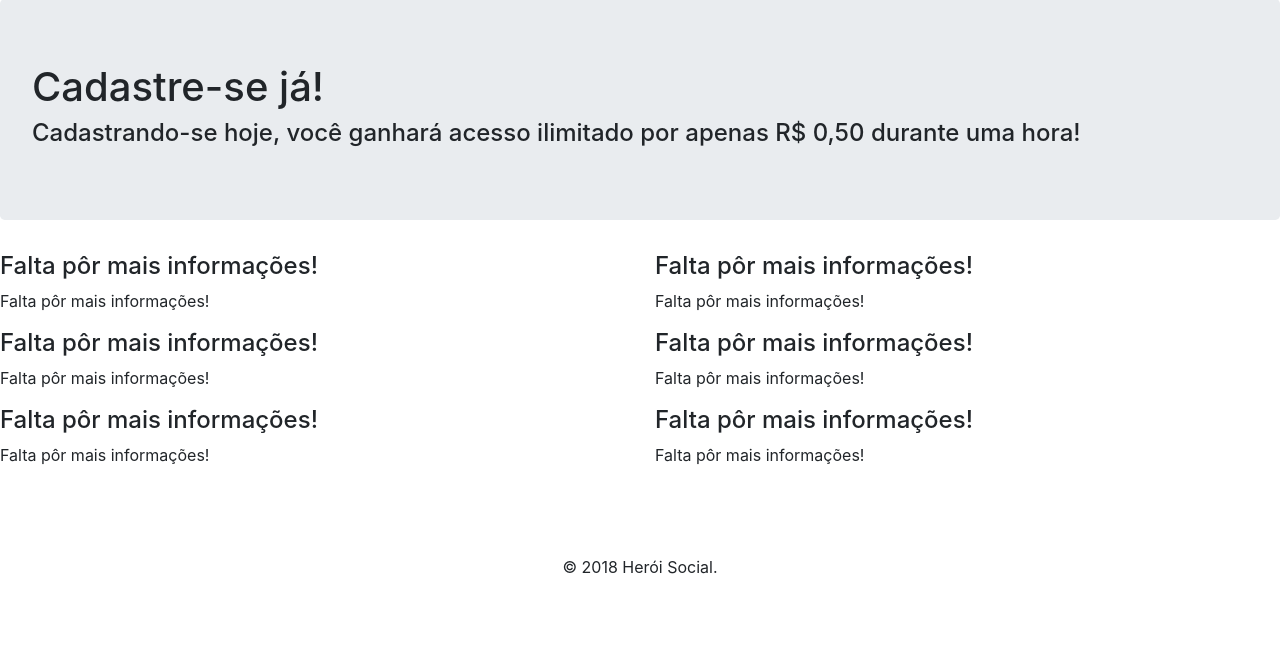
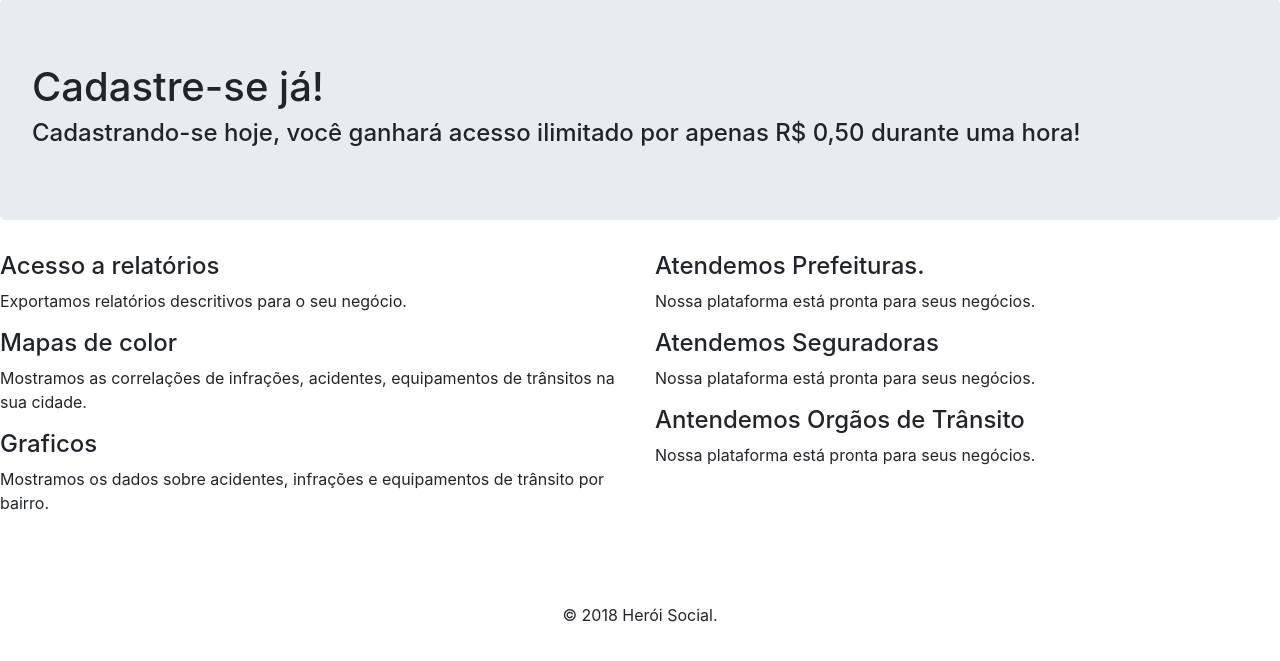
Before and after one commit to Adailson-Jose/heroi-social, a Python web app: template app/templates/tela_principal.html in a window 1280 px wide. Shown: the part 103-764 px from the top of the page. Run offline with Jinja, Linux system fonts and the light colour scheme; the template is opened without the code that fills it, so the values that code supplies are empty; some libraries are stand-ins or nearby versions.

Commit message:
Inserindo informações no textos da home.

```diff
--- a/app/templates/tela_principal.html
+++ b/app/templates/tela_principal.html
@@ -30,25 +30,25 @@
 
 <div class="row marketing">
     <div class="col-lg-6">
-        <h4>Falta pôr mais informações!</h4>
-        <p>Falta pôr mais informações!</p>
+        <h4>Acesso a relatórios</h4>
+        <p>Exportamos relatórios descritivos para o seu negócio.</p>
 
-        <h4>Falta pôr mais informações!</h4>
-        <p>Falta pôr mais informações!</p>
+        <h4>Mapas de color</h4>
+        <p>Mostramos as correlações de infrações, acidentes, equipamentos de trânsitos na sua cidade.</p>
 
-        <h4>Falta pôr mais informações!</h4>
-        <p>Falta pôr mais informações!</p>
+        <h4>Graficos</h4>
+        <p>Mostramos os dados sobre acidentes, infrações e equipamentos de trânsito por bairro.</p>
     </div>
 
     <div class="col-lg-6">
-        <h4>Falta pôr mais informações!</h4>
-        <p>Falta pôr mais informações!</p>
+        <h4>Atendemos Prefeituras.</h4>
+        <p>Nossa plataforma está pronta para seus negócios.</p>
 
-        <h4>Falta pôr mais informações!</h4>
-        <p>Falta pôr mais informações!</p>
+        <h4>Atendemos Seguradoras</h4>
+        <p>Nossa plataforma está pronta para seus negócios.</p>
 
-        <h4>Falta pôr mais informações!</h4>
-        <p>Falta pôr mais informações!</p>
+        <h4>Antendemos Orgãos de Trânsito</h4>
+        <p>Nossa plataforma está pronta para seus negócios.</p>
 
     </div>
 </div>
```
